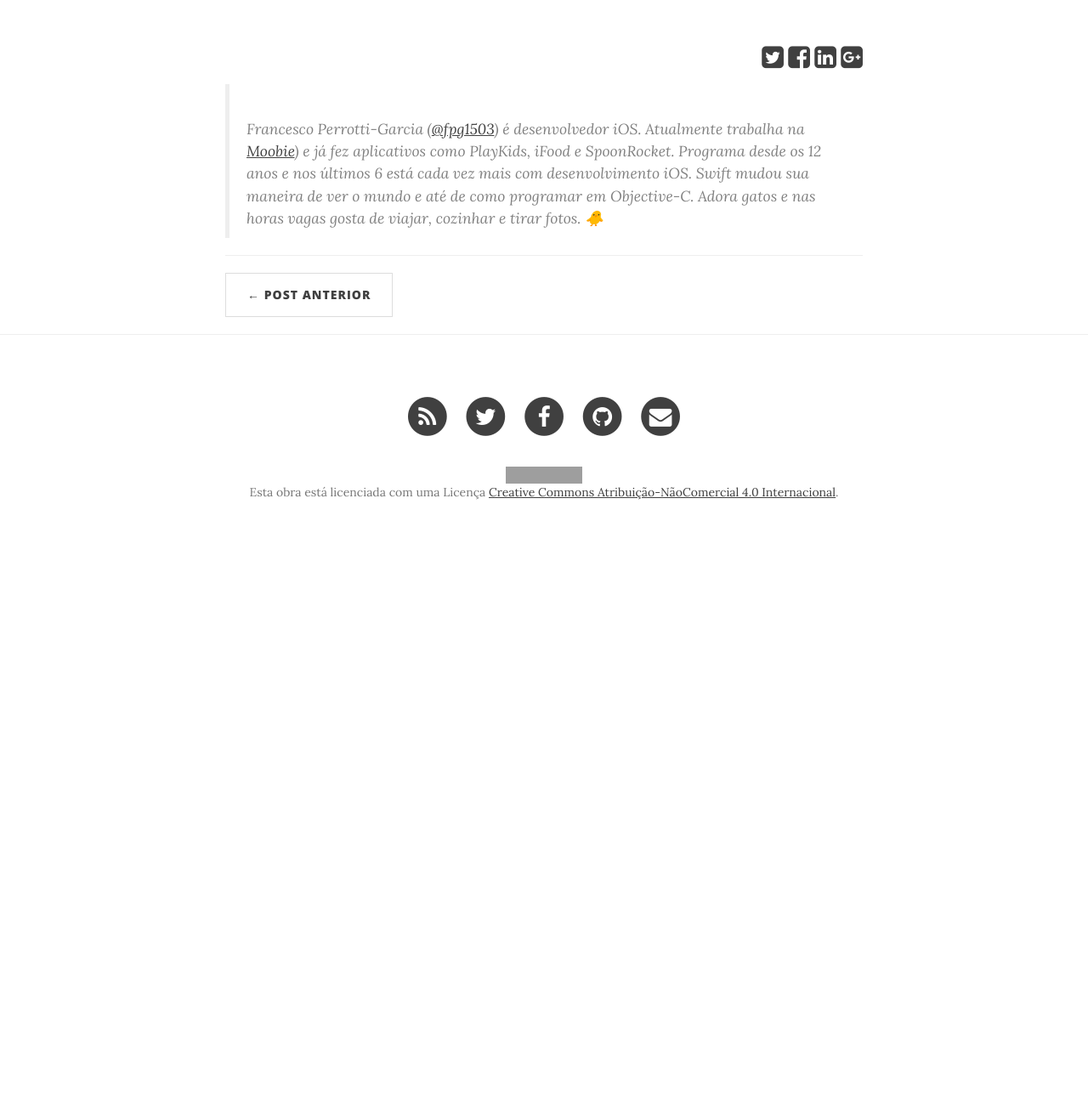
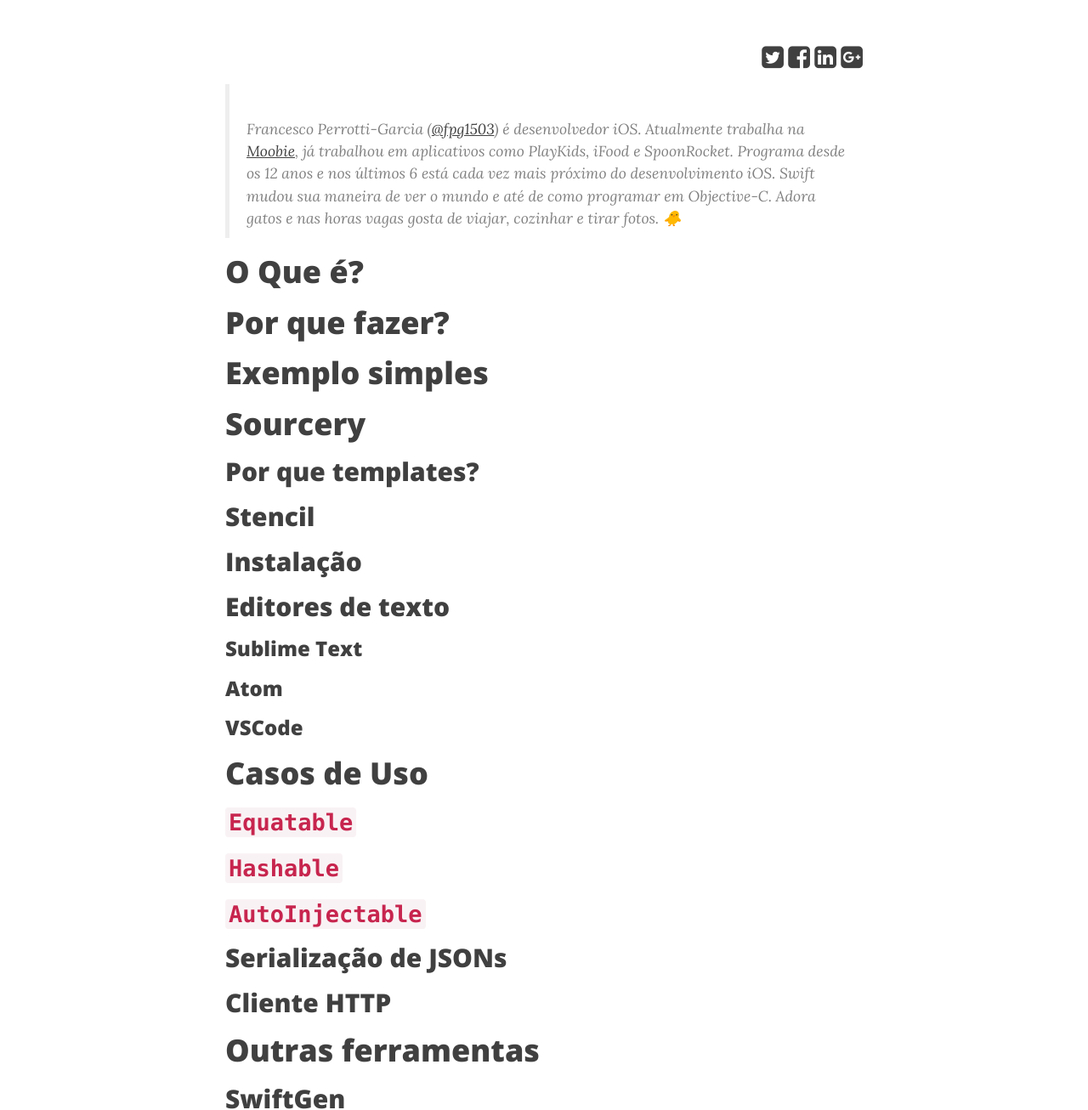
Before and after one commit to CocoaHeadsBrasil/equinociOS, a Jekyll site: the page built from _posts/2017-03-15-metaprogramacao-para-o-resto-de-nos.md, in a window 1280 px wide and 1400 px high, scrolled down 446 px, cut to the strip 94-1400 px from the top of the window. Shown: the whole strip at 85% size. Built offline with Jekyll 4.4.1, drawn with Linux system fonts in a browser that asks for light colours; nearby versions of some CDN libraries; comment, search, counter and statistics services are not loaded; before the commit the page ends 1195 px from its top, so only the background shows below that; some of the changed text lies outside the part shown; grey boxes are pictures that could not be loaded.

Commit message:
Add general article structure

```diff
--- a/_posts/2017-03-15-metaprogramacao-para-o-resto-de-nos.md
+++ b/_posts/2017-03-15-metaprogramacao-para-o-resto-de-nos.md
@@ -1,7 +1,7 @@
 ---
 layout:     post
 title:      "Metaprogramação para o resto de nós"
-subtitle:	"E se você pudesse "
+subtitle:	"Pare de escrever boilerplate"
 date:       2017-03-15 00:15:03
 author:     "Francesco Perrotti-Garcia"
 header-img: "img/fpg1503/mozzie.jpg"
@@ -9,4 +9,43 @@
 ---
 
 
-> Francesco Perrotti-Garcia ([@fpg1503](https://twitter.com/fpg1503){:target="_blank"}) é desenvolvedor iOS. Atualmente trabalha na [Moobie](https://www.moobie.com.br){:target="_blank"}) e já fez aplicativos como PlayKids, iFood e SpoonRocket. Programa desde os 12 anos e nos últimos 6 está cada vez mais com desenvolvimento iOS. Swift mudou sua maneira de ver o mundo e até de como programar em Objective-C. Adora gatos e nas horas vagas gosta de viajar, cozinhar e tirar fotos. 🐥
+> Francesco Perrotti-Garcia ([@fpg1503](https://twitter.com/fpg1503){:target="_blank"}) é desenvolvedor iOS. Atualmente trabalha na [Moobie](https://www.moobie.com.br){:target="_blank"}, já trabalhou em aplicativos como PlayKids, iFood e SpoonRocket. Programa desde os 12 anos e nos últimos 6 está cada vez mais próximo do desenvolvimento iOS. Swift mudou sua maneira de ver o mundo e até de como programar em Objective-C. Adora gatos e nas horas vagas gosta de viajar, cozinhar e tirar fotos. 🐥
+
+
+# O Que é?
+
+# Por que fazer?
+
+# Exemplo simples
+
+# Sourcery
+
+## Por que templates?
+
+## Stencil
+
+## Instalação
+
+## Editores de texto
+
+### Sublime Text
+
+### Atom
+
+### VSCode
+
+# Casos de Uso
+
+## `Equatable`
+
+## `Hashable`
+
+## `AutoInjectable`
+
+## Serialização de JSONs
+
+## Cliente HTTP
+
+# Outras ferramentas
+
+## SwiftGen
```
